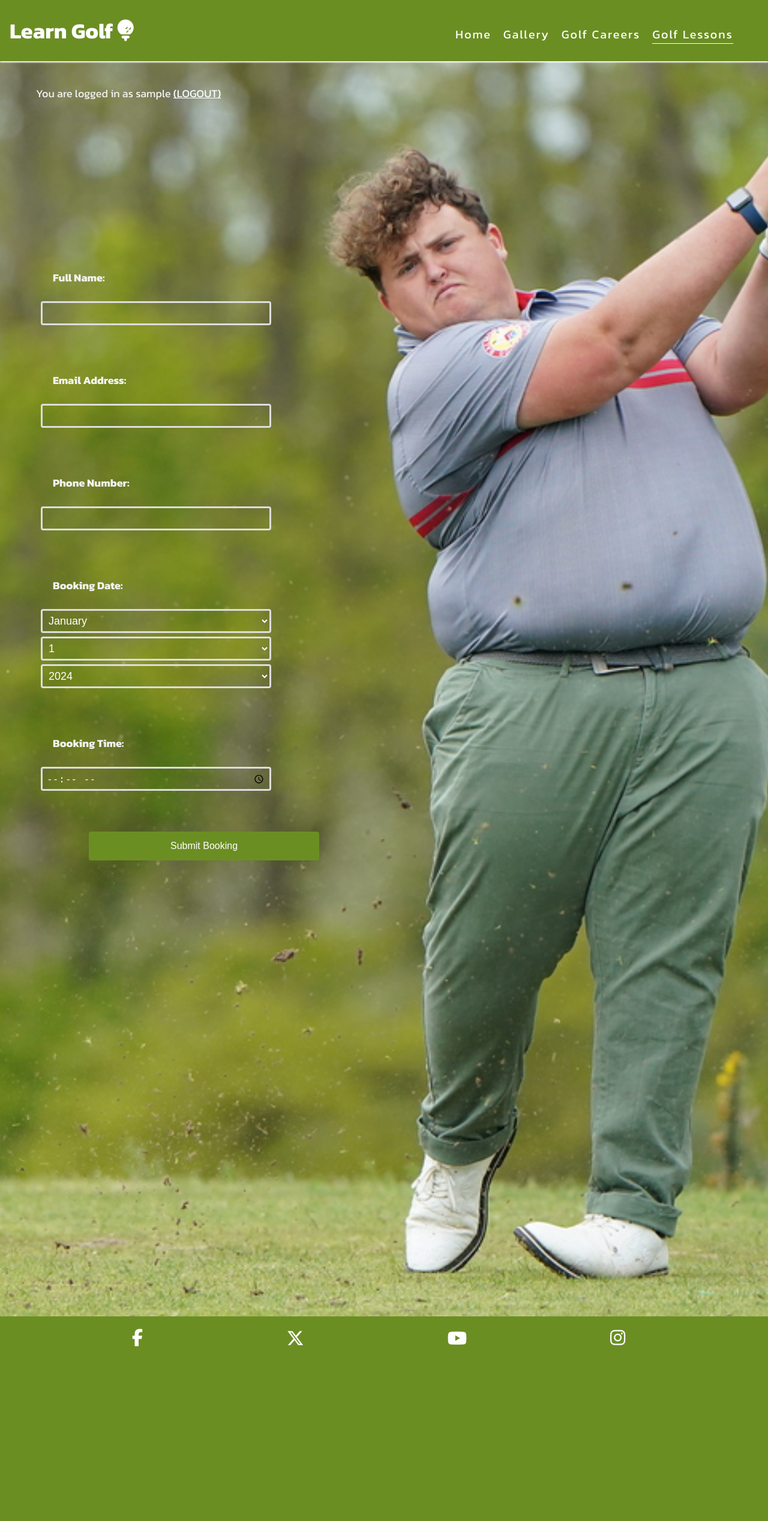
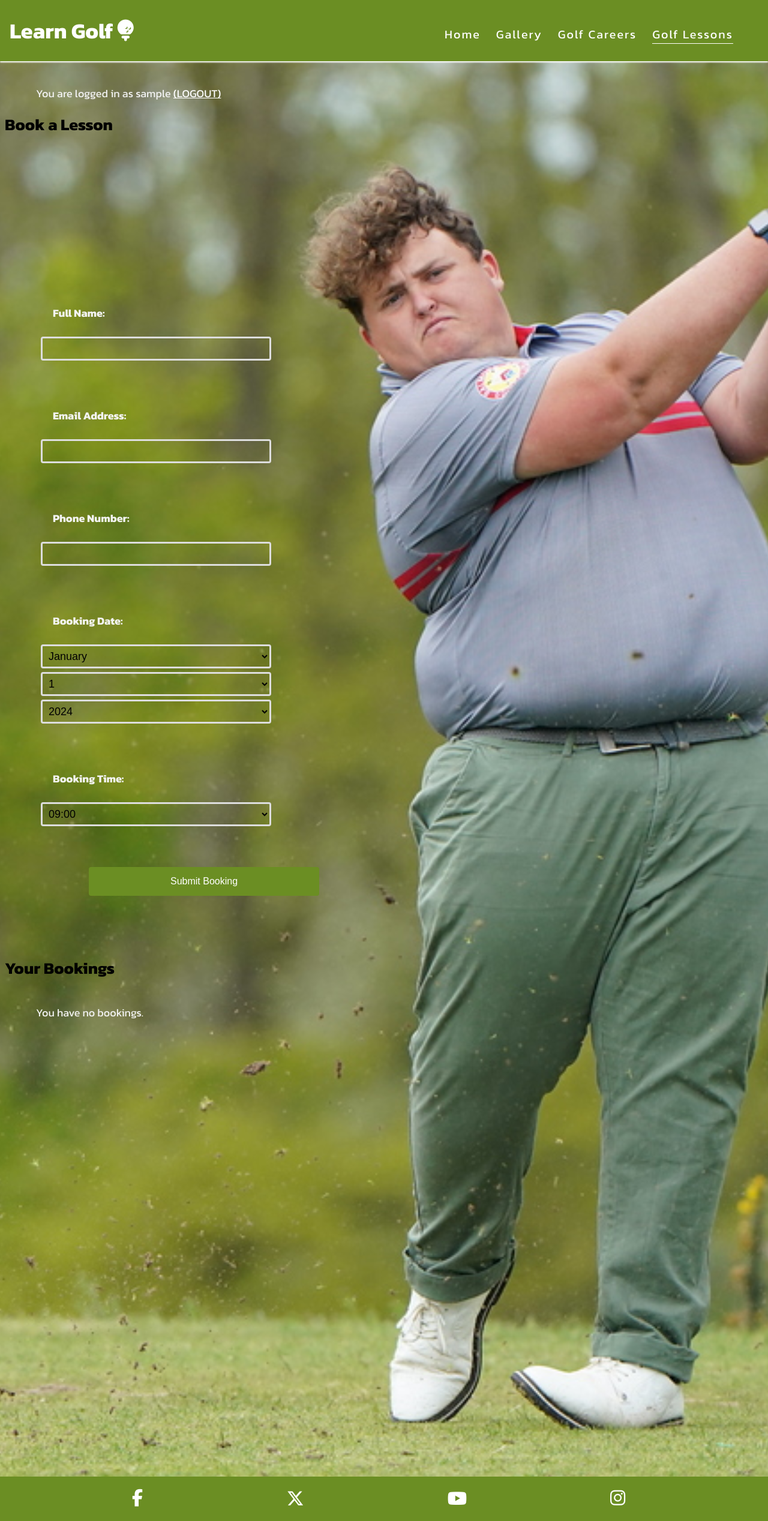
Before and after one commit to Code-Institute-Submissions/learn_golf_booking, a Django app: page /lessons/book/ in a window 1280 px wide. Shown: the whole page at 60% size. Before the commit the page ends 2244 px from the top, so only its background shows below. Run offline with Django 5.2, Linux system fonts and the light colour scheme; the visitor is signed in with stand-in values (Sample User, id 1); data that the repository does not hold is empty; some libraries are stand-ins or nearby versions.

Commit message:
add CRUD functionality

```diff
--- a/lessons/forms.py
+++ b/lessons/forms.py
@@ -1,5 +1,7 @@
 from django import forms
 from .models import Booking
+
+TIME_CHOICES = [(f"{hour:02d}:00", f"{hour:02d}:00") for hour in range(9, 18)]
 
 class BookingForm(forms.ModelForm):
     class Meta:
@@ -13,6 +15,6 @@ class BookingForm(forms.ModelForm):
             'time': 'Booking Time'
         }
         widgets = {
-            'date': forms.SelectDateWidget(),
-            'time': forms.TimeInput(attrs={'type': 'time'})
+            'date': forms.SelectDateWidget,
+            'time': forms.Select(choices=TIME_CHOICES),
         }
--- a/lessons/models.py
+++ b/lessons/models.py
@@ -1,6 +1,8 @@
 from django.db import models
+from django.contrib.auth.models import User
 
 class Booking(models.Model):
+    user = models.ForeignKey(User, on_delete=models.CASCADE)
     name = models.CharField(max_length=100)
     email = models.EmailField()
     phone = models.CharField(max_length=15)
--- a/lessons/templates/lessons/book_lessons.html
+++ b/lessons/templates/lessons/book_lessons.html
@@ -11,53 +11,86 @@
 
 <body id="booking-picture">
     <header>
-        <a href="book_lessons.html">
+        <a href="{% url 'book_lessons' %}">
             <h1 id="logo">Learn Golf <i class="fa-solid fa-golf-ball-tee"></i></h1>
         </a>
         <input type="checkbox" id="nav-toggle" name="nav-toggle">
         <label for="nav-toggle" class="nav-toggle-label"><i class="fa-solid fa-bars"></i></label>
         <nav>
             <ul id="menu">
-                <li>Home</li>
-                <li>Gallery</li>
-                <li>Golf Careers</li>
+                <li><a href="{% url 'home' %}">Home</a></li>
+                <li><a href="#">Gallery</a></li>
+                <li><a href="#">Golf Careers</a></li>
                 <li><a href="{% url 'book_lessons' %}" class="active">Golf Lessons</a></li>
             </ul>
         </nav>
     </header>
+
     <section id="account">
         {% if user.is_authenticated %}
         <p>You are logged in as {{ user.username }} <a href="{% url 'logout' %}">(LOGOUT)</a></p>
-        <form method="POST" action="{% url 'book_lessons' %}">
+
+        <h2>{% if editing %}Edit Booking{% else %}Book a Lesson{% endif %}</h2>
+
+        <form method="POST" action="{% if editing %}{% url 'booking_update' booking_id %}{% else %}{% url 'book_lessons' %}{% endif %}">
             {% csrf_token %}
             {{ form.as_p }}
-            <button type="submit" id="submit-booking">Submit Booking</button>
+            <button type="submit" id="submit-booking">
+                {% if editing %}Update Booking{% else %}Submit Booking{% endif %}
+            </button>
         </form>
+
         {% else %}
         <a href="{% url 'signin' %}">Login</a> / <a href="{% url 'register' %}">Register</a>
         <p>You must be logged in to make a booking.</p>
         {% endif %}
     </section>
+    <section>
+        <h2>Your Bookings</h2>
+        {% if bookings %}
+        <ul>
+            {% for booking in bookings %}
+            <li>
+                <strong>{{ booking.date }} at {{ booking.time }}</strong> - {{ booking.name }}
+                <a href="{% url 'booking_update' booking.id %}">Edit</a>
+                <form action="{% url 'book_lessons' %}" method="post" style="display: inline;">
+                    {% csrf_token %}
+                    <input type="hidden" name="delete_booking_id" value="{{ booking.id }}">
+                    <input type="submit" value="Delete" onclick="return confirm('Are you sure you want to delete this booking?');">
+                </form>
+            </li>
+            {% endfor %}
+        </ul>
+        {% else %}
+        <p>You have no bookings.</p>
+        {% endif %}
+    </section>
+    <footer>
     <footer>
         <ul id="socials">
             <li>
-                <a href="https://www.facebook.com/" target="_blank" rel="noopener"
-                    aria-label="Visit our facebook page(opens in new tab)"><i class="fa-brands fa-facebook-f"></i></a>
+                <a href="https://www.facebook.com/" target="_blank" rel="noopener" aria-label="Visit our facebook page (opens in new tab)">
+                    <i class="fa-brands fa-facebook-f"></i>
+                </a>
             </li>
             <li>
-                <a href="https://twitter.com/" target="_blank" rel="noopener"
-                    aria-label="Visit our twitter page(opens in a new tab)"> <i class="fa-brands fa-x-twitter"></i></a>
+                <a href="https://twitter.com/" target="_blank" rel="noopener" aria-label="Visit our twitter page (opens in a new tab)">
+                    <i class="fa-brands fa-x-twitter"></i>
+                </a>
             </li>
             <li>
-                <a href="https://www.youtube.com/" target="_blank" rel="noopener"
-                    aria-label="Visit our YouTube channel(opens in a new tab)"><i class="fa-brands fa-youtube"></i></a>
+                <a href="https://www.youtube.com/" target="_blank" rel="noopener" aria-label="Visit our YouTube channel (opens in a new tab)">
+                    <i class="fa-brands fa-youtube"></i>
+                </a>
             </li>
             <li>
-                <a href="https://www.instagram.com/" target="_blank" rel="noopener"
-                    aria-label="Visit our Instagram page(opens in a new tab)"><i class="fa-brands fa-instagram"></i></a>
+                <a href="https://www.instagram.com/" target="_blank" rel="noopener" aria-label="Visit our Instagram page (opens in a new tab)">
+                    <i class="fa-brands fa-instagram"></i>
+                </a>
             </li>
         </ul>
     </footer>
+
     <script src="https://kit.fontawesome.com/856dbb2edf.js" crossorigin="anonymous"></script>
 </body>
 
--- a/lessons/urls.py
+++ b/lessons/urls.py
@@ -3,5 +3,8 @@ from . import views
 
 urlpatterns = [
     path('book/', views.book_lessons, name='book_lessons'),
+    path('booking/<int:booking_id>/edit/', views.booking_update, name='booking_update'),
+    path('booking/<int:booking_id>/delete/', views.booking_delete, name='booking_delete'),
     path('success/', views.success, name='success'),
+    path('', views.home, name='home'),
 ]
--- a/lessons/views.py
+++ b/lessons/views.py
@@ -6,44 +6,63 @@ from .models import Booking
 @login_required
 def book_lessons(request):
     if request.method == 'POST':
+        if 'delete_booking_id' in request.POST:
+            booking_id = request.POST['delete_booking_id']
+            booking = get_object_or_404(Booking, id=booking_id, user=request.user)
+            booking.delete()
+            return redirect('book_lessons')
+
         form = BookingForm(request.POST)
         if form.is_valid():
-            form.save()
-            return redirect('success')
+            booking = form.save(commit=False)
+            booking.user = request.user
+            booking.save()
+            return redirect('book_lessons')
     else:
         form = BookingForm()
-    return render(request, 'lessons/book_lessons.html', {'form': form})
+
+    bookings = Booking.objects.filter(user=request.user)
+    return render(request, 'lessons/book_lessons.html', {
+        'form': form,
+        'bookings': bookings,
+    })
+
+def home(request):
+    return render(request, 'book_lessons.html')
 
 def success(request):
     return render(request, 'lessons/success.html')
 
 @login_required
-def booking_create(request):
-    if request.method == "POST":
-        form = BookingForm(request.POST)
-        if form.is_valid():
-            booking = form.save()
-            return redirect('booking_detail', booking_id=booking.id)
-    else:
-        form = BookingForm()
-    return render(request, 'lessons/book_lessons.html', {'form': form})
+def booking_update(request, booking_id):
+    booking = get_object_or_404(Booking, id=booking_id, user=request.user)
 
-@login_required
-def booking_update(request, booking_id):
-    booking = get_object_or_404(Booking, pk=booking_id)
     if request.method == "POST":
         form = BookingForm(request.POST, instance=booking)
         if form.is_valid():
-            booking = form.save()
-            return redirect('booking_detail', booking_id=booking.id)
+            form.save()
+            return redirect('book_lessons')  #
     else:
         form = BookingForm(instance=booking)
-    return render(request, 'lessons/booking_form.html', {'form': form})
 
+    return render(request, 'lessons/book_lessons.html', {
+        'form': form,
+        'editing': True,
+        'booking_id': booking_id,
+        'bookings': Booking.objects.filter(user=request.user),
+    })
 @login_required
 def booking_delete(request, booking_id):
-    booking = get_object_or_404(Booking, pk=booking_id)
+    booking = get_object_or_404(Booking, id=booking_id, user=request.user)
+
     if request.method == "POST":
-        booking.delete()
-        return redirect('booking_list')
-    return render(request, 'lessons/booking_confirm_delete.html', {'booking': booking})
+        if 'confirm_delete' in request.POST:
+            booking.delete()
+            return redirect('book_lessons')
+
+    bookings = Booking.objects.filter(user=request.user)
+    return render(request, 'lessons/book_lessons.html', {
+        'bookings': bookings,
+        'delete_confirmation': True,
+        'booking_to_delete': booking,
+    })
--- a/static/css/style.css
+++ b/static/css/style.css
@@ -51,7 +51,7 @@ input, select {
     height: 40px;
     font-size: large;
     background: transparent;
-    color: white;
+    color: Black;
 }
 
 .register-account {
```
Also changed, not shown: lessons/migrations/0004_booking_user_alter_booking_email_alter_booking_name_and_more.py (added).
